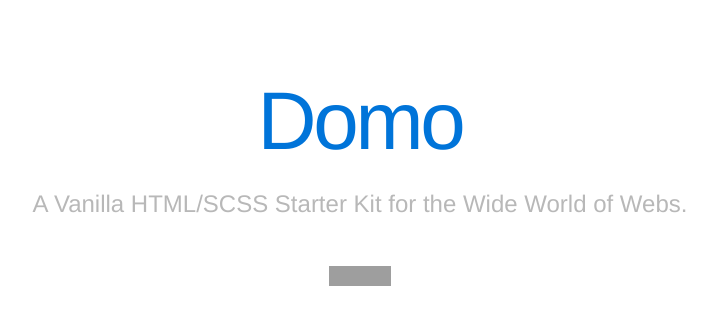
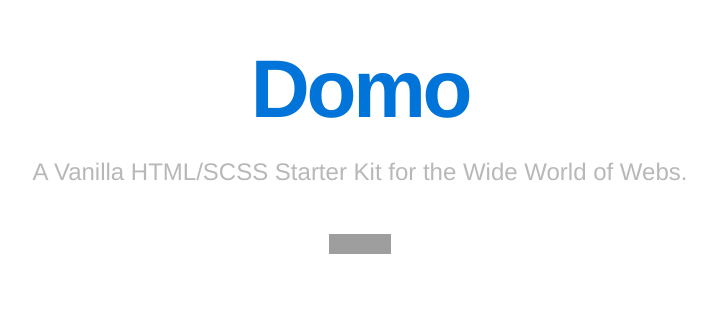
Before and after one commit to koycarraway/domo, a plain HTML site: page index.html in a window 1280 px wide. Shown: the part 136-460 px from the top of the page, without its empty margins (280-997 px from the left). Drawn offline with nearby package versions, Linux system fonts and the light colour scheme; grey boxes are pictures that could not be loaded.

Commit message:
Adjusted top margin for h1 heading and increased font weight

```diff
--- a/assets/scss/demo.scss
+++ b/assets/scss/demo.scss
@@ -2,8 +2,9 @@
 
 // Github Pages Demo Styles
 
+
 .page-container {
-  margin-top: 12em;
+  margin-top: 10em;
   text-align: center;
 }
 
@@ -13,7 +14,7 @@ h1 {
   line-height: 1.2;
   letter-spacing: -.04em;
   margin: .2em 0;
-  font-weight: 200;
+  font-weight: 900;
 }
 
 h2 {
--- a/assets/scss/modules/_typography-vars.scss
+++ b/assets/scss/modules/_typography-vars.scss
@@ -2,6 +2,8 @@
 // ==========================================================================
 //  Typography Variables
 // ==========================================================================
+
+
 
 $sans-serif               : 'Avenir Next', Avenir, 'Helvetica Neue', helvetica, sans-serif !default;
 $serif                    : 'PT Serif', Georgia, Cambria, 'Times New Roman', Times, serif !default;
--- a/index.html
+++ b/index.html
@@ -28,12 +28,12 @@
       <link rel="author" href="humans.txt" />
 
     <!-- Browser Favicon -->
-      <link rel="icon" href="/favicon.ico">
+      <link rel="icon" href="favicon.ico">
 
     <!-- Main Stylesheet Load -->
       <link rel="stylesheet" href="dist/css/demo.css">
 
-    <!-- Serve Up Webfonts -->
+    <!-- Serve Up Webfonts Here -->
 
 
     <!--[if lt IE 9]>
@@ -45,9 +45,6 @@
   </head>
 
   <body>
-    <!--[if lt IE 7]>
-        <p class="browsehappy">You are using an <strong>outdated</strong> browser. Please <a href="http://browsehappy.com/">upgrade your browser</a> to improve your experience.</p>
-    <![endif]-->
 
     <div class="page-container">
 
```
Also changed, not shown: dist/css/demo.css, 1 other file.
